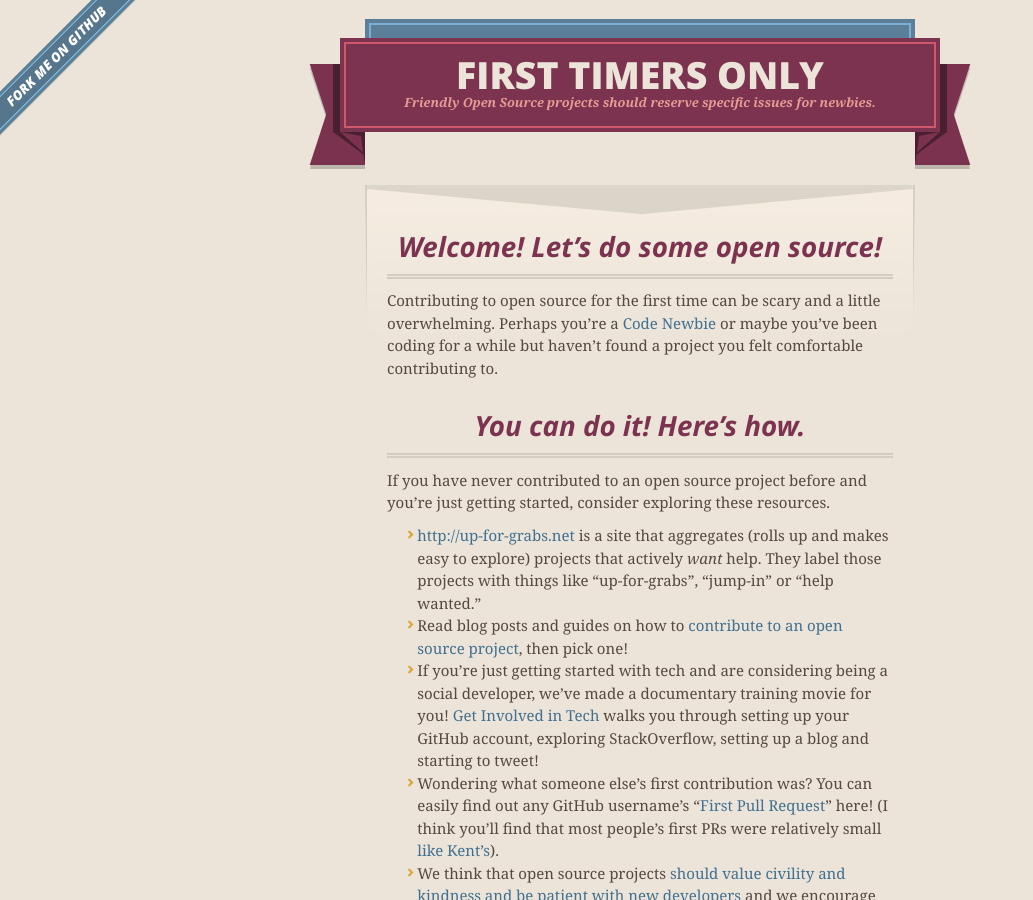
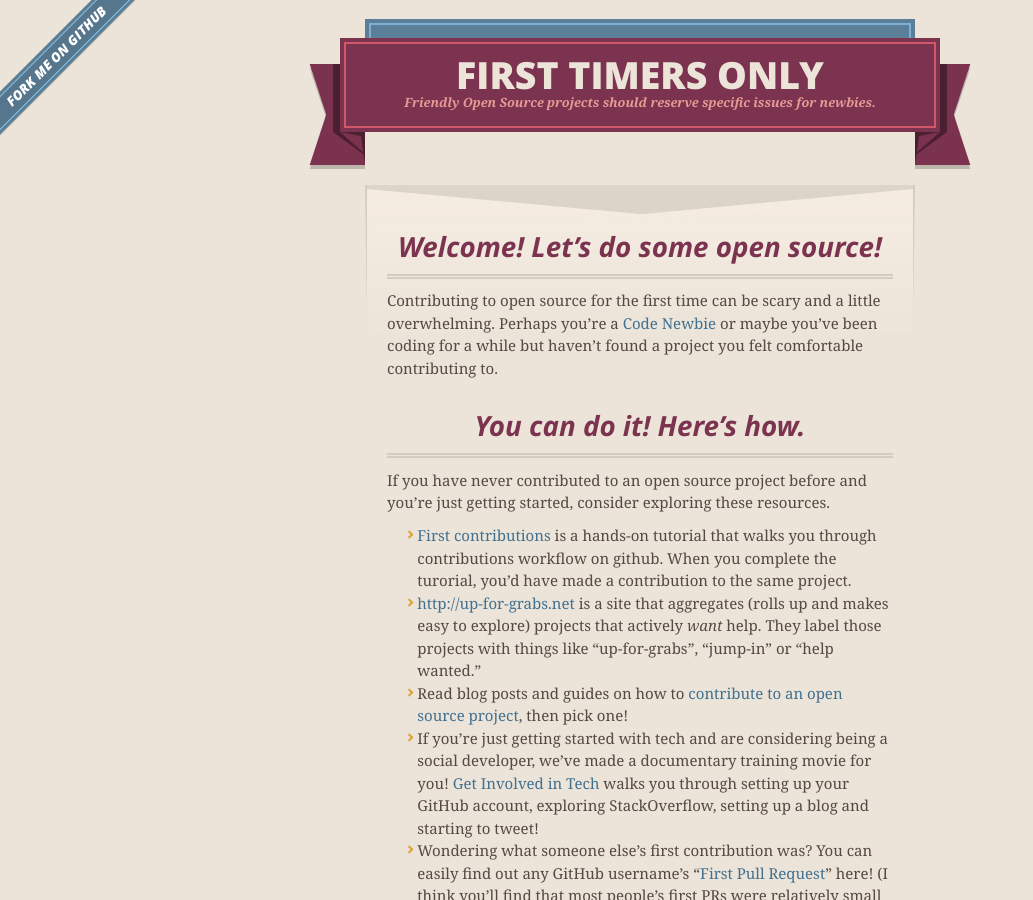
Before and after one commit to shanselman/firsttimersonly, a Jekyll site: the page built from index.md, in a window 1280 px wide and 900 px high. Shown: the whole window, without its empty margins (0-1033 px from the left). Built offline with Jekyll 4.4.1, drawn with Linux system fonts in a browser that asks for light colours; nearby versions of some CDN libraries; comment, search, counter and statistics services are not loaded; our own code applies the rules of GitHub Pages for plain Markdown files.

Commit message:
Add first contributions (#26)
Fixes #22

Add link to first contributions a hands on tutorial to learn workflow of
contributing through github

```diff
--- a/index.md
+++ b/index.md
@@ -8,6 +8,7 @@ Contributing to open source for the first time can be scary and a little overwhe
 ### You can do it! Here's how.
 If you have never contributed to an open source project before and you're just getting started, consider exploring these resources.
 
+* [First contributions](https://github.com/multunus/first-contributions) is a hands-on tutorial that walks you through contributions workflow on github. When you complete the turorial, you'd have made a contribution to the same project.
 * [http://up-for-grabs.net](http://up-for-grabs.net) is a site that aggregates (rolls up and makes easy to explore) projects that actively *want* help. They label those projects with things like "up-for-grabs", "jump-in" or "help wanted."
 * Read blog posts and guides on how to [contribute to an open source project](http://www.hanselman.com/blog/GetInvolvedInOpenSourceTodayHowToContributeAPatchToAGitHubHostedOpenSourceProjectLikeCode52.aspx), then pick one!
 * If you're just getting started with tech and are considering being a social developer, we've made a documentary training movie for you! [Get Involved in Tech](http://www.getinvolvedintech.com) walks you through setting up your GitHub account, exploring StackOverflow, setting up a blog and starting to tweet!
```
